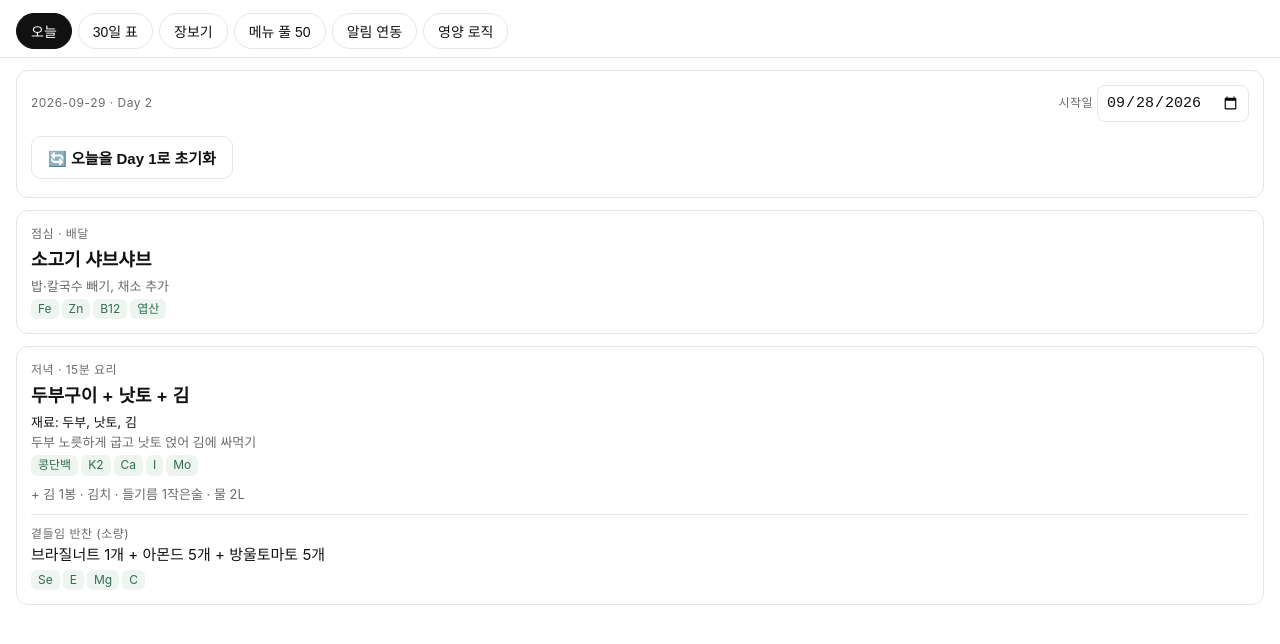
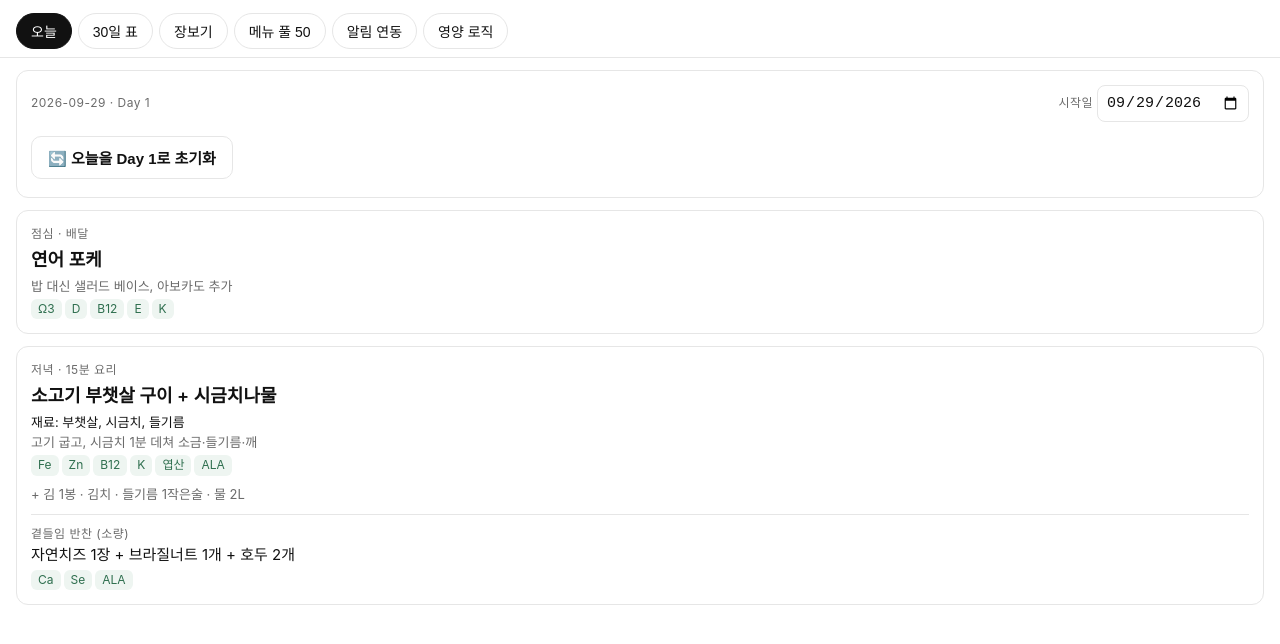
Before and after one commit to jinwuuju/11, a plain HTML site: page index.html in a window 1280 px wide. Shown: the part 78-722 px from the top of the page. Drawn offline with Linux system fonts and the light colour scheme.

Commit message:
Add files via upload

```diff
--- a/index.html
+++ b/index.html
@@ -53,7 +53,8 @@ ul{margin:6px 0;padding-left:18px}li{margin:3px 0}.hide{display:none}.row{displa
 </section>
 </main>
 <script>
-const BASE_DEFAULT='2026-09-28',CYC=30,POOL=50,KEEP=10;
+function localDateStr(d=new Date()){d.setHours(0,0,0,0);return d.getFullYear()+'-'+String(d.getMonth()+1).padStart(2,'0')+'-'+String(d.getDate()).padStart(2,'0')}
+const BASE_DEFAULT=localDateStr(),CYC=30,POOL=50,KEEP=10;
 const B=[["자연치즈 1장 + 브라질너트 1개 + 호두 2개","Ca·Se·ALA"],["브라질너트 1개 + 아몬드 5개 + 방울토마토 5개","Se·E·Mg·C"],["자연치즈 1장 + 호두 2개 + 블루베리 한 줌","Ca·ALA·C"],["브라질너트 1개 + 호박씨 1작은술 + 파프리카 반 개","Se·Zn·Mg·C"],["자연치즈 1장 + 아몬드 5개 + 망고 3조각","Ca·E·A·C"]];
 const L=[
 ["연어 포케","밥 대신 샐러드 베이스, 아보카도 추가","Ω3·D·B12·E·K"],
@@ -178,8 +179,8 @@ document.getElementById('today').innerHTML=`
 <div class="card"><div class="lbl">저녁 · 15분 요리</div><div class="big">${d[0]}</div><div class="ing">재료: ${d[1].join(', ')}</div><div class="how">${d[2]}</div>${tags(d[3])}
 <div class="m" style="margin-top:8px">+ 김 1봉 · 김치 · 들기름 1작은술 · 물 2L</div>
 <div style="margin-top:10px;padding-top:10px;border-top:1px solid var(--line)"><div class="lbl">곁들임 반찬 (소량)</div><div>${b[0]}</div>${tags(b[1])}</div></div>`;
-document.getElementById('startIn').onchange=async e=>{start=e.target.value;try{await window.storage.set('mealplan-start',start,false)}catch(_){}renderAll()};
-document.getElementById('resetBtn').onclick=async()=>{if(!confirm('오늘을 1일차로 초기화할까요? (30일 로테이션이 1회차부터 다시 시작)'))return;start=fmt(now);try{await window.storage.set('mealplan-start',start,false)}catch(_){}renderAll()}}
+document.getElementById('startIn').onchange=async e=>{start=e.target.value;try{await window.storage.set('mealplan-start',start,false);await window.storage.set('mealplan-start-manual','1',false)}catch(_){}renderAll()};
+document.getElementById('resetBtn').onclick=async()=>{if(!confirm('오늘을 1일차로 초기화할까요? (30일 로테이션이 1회차부터 다시 시작)'))return;start=fmt(now);try{await window.storage.set('mealplan-start',start,false);await window.storage.set('mealplan-start-manual','1',false)}catch(_){}renderAll()}}
 function renderPlan(){const now=new Date();now.setHours(0,0,0,0);const i=dayInfo(now);const c=Math.max(0,i.c);const p=order(c);const prev=c>0?order(c-1):[];
 let h=`<div class="card"><div class="m">${c+1}회차 순서. ${c>0?'<b>NEW</b> = 직전 회차에 없던 메뉴 ('+p.filter(k=>!prev.includes(k)).length+'개)':'1회차는 메뉴 1~30번 순서대로'}</div></div><div class="card"><table><tr><th>Day</th><th>점심 (배달)</th><th>저녁 (요리)</th></tr>`;
 for(let q=0;q<CYC;q++){const k=p[q];const dt=new Date(start+'T00:00:00');dt.setDate(dt.getDate()+c*CYC+q);const on=q===i.p&&i.d>=0;const nw=c>0&&!prev.includes(k);
@@ -205,5 +206,5 @@ document.getElementById('dlIcs').onclick=()=>{const t=makeIcs();const a=document
 document.getElementById('showIcs').onclick=()=>{const ta=document.getElementById('icsText');ta.value=makeIcs();ta.classList.toggle('hide')};
 document.querySelectorAll('nav button').forEach(b=>b.onclick=()=>{document.querySelectorAll('nav button').forEach(x=>x.classList.remove('on'));b.classList.add('on');document.querySelectorAll('main section').forEach(s=>s.classList.add('hide'));document.getElementById(b.dataset.v).classList.remove('hide')});
 function renderAll(){renderToday();renderPlan();renderShop();renderPool()}
-(async()=>{try{const r=await window.storage.get('mealplan-start',false);if(r&&r.value)start=r.value}catch(_){}renderAll()})();
+(async()=>{try{const m=await window.storage.get('mealplan-start-manual',false);if(m&&m.value==='1'){const r=await window.storage.get('mealplan-start',false);if(r&&r.value)start=r.value}}catch(_){}renderAll()})();
 </script></body></html>
```
